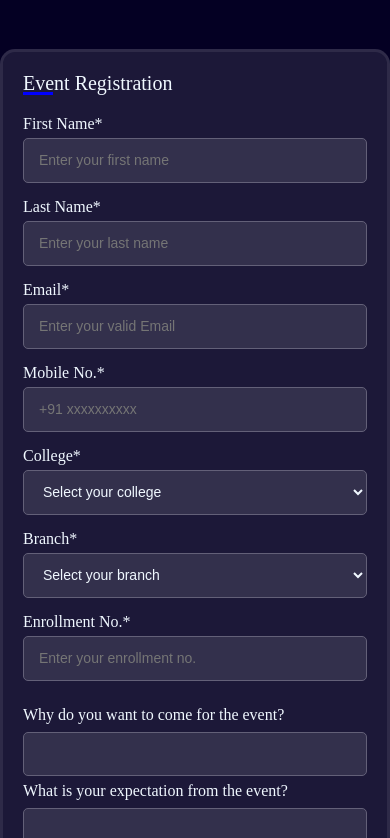
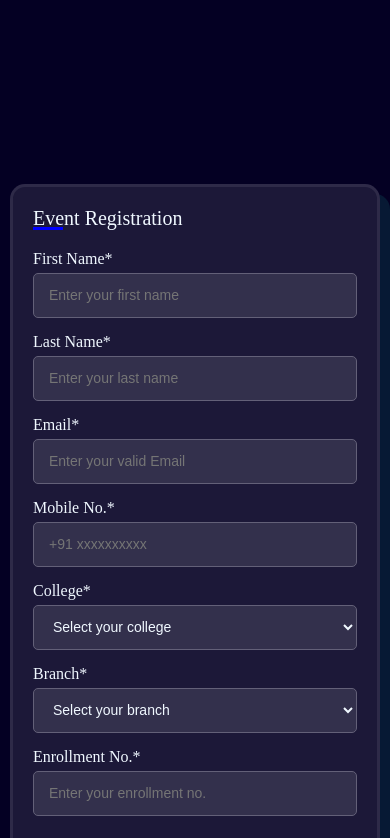
Before and after one commit to shubhanshitiwari/E-Cell-Event-Registration, a website: page Frontend/index.html in a window 390 px wide. Shown: the top 838 px of the page. Drawn offline with nearby package versions, Linux system fonts and the light colour scheme.

Commit message:
Update style.css

```diff
--- a/Frontend/style.css
+++ b/Frontend/style.css
@@ -259,7 +259,9 @@ form .user-details .input-box {
 @media (max-width: 480px) {
     .container {
         padding: 20px;
-        margin-top: 230px;
+        margin-top: 500px;
+        margin-left: 10px;
+        margin-right: 10px;
     }
 
     .container .title {
```
